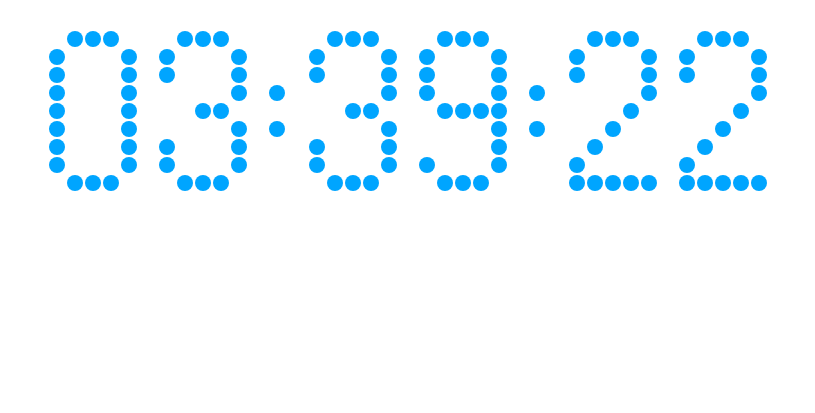
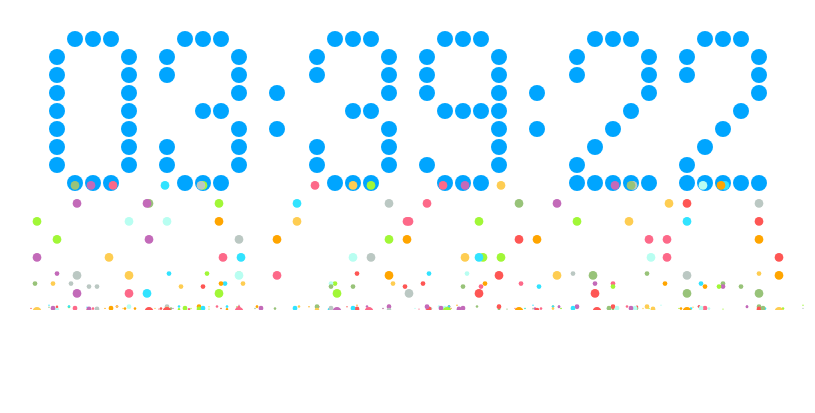
Before and after one commit to blovekite/canvas_clock, a plain HTML site: page index.html in a window 1280 px wide. Shown: the whole page, without its empty margins (212-1027 px from the left). Drawn offline with Linux system fonts and the light colour scheme.

Commit message:
添加彩色小球

```diff
--- a/index.html
+++ b/index.html
@@ -7,14 +7,14 @@
   <style media="screen">
     .canvas_box{
       width: 800px;
-      height: 400px;
+      height: 300px;
       /* border: 1px solid rgba(0, 0, 0, 1); */
       margin: 10px auto;
     }
   </style>
   <body>
     <div class="canvas_box">
-      <canvas id="canvas" width="800" height="400"></canvas>
+      <canvas id="canvas" width="800" height="300"></canvas>
     </div>
     <script type="text/javascript" src='./matrix.js'></script>
     <script type="text/javascript" src='./index.js'></script>
--- a/index.js
+++ b/index.js
@@ -4,9 +4,29 @@ var cols = 5;
 var rows = 9;
 var redius = 8;
 var offset = 20;
-var colon = [
-  [0],[0],[0],[1],[0],[1],[0],[0],[0]
-];
+var balls = [];
+var old_time = null;
+var now_time = null;
+var hour_x = 20;
+var minutes_x = 280;
+var seconds_x = 540;
+var position_y = 20;
+var colon_x1 = 240;
+var colon_x2 = 500;
+var colon = [[0],[0],[0],[1],[0],[1],[0],[0],[0]];
+var timer = 0;
+var color_chose = [
+  'rgba(195,106,185,1)',
+  'rgba(152,195,121,1)',
+  'rgba(254,205,82,1)',
+  'rgba(50,227,255,1)',
+  'rgba(184,254,241,1)',
+  'rgba(253,105,137,1)',
+  'rgba(254,86,84,1)',
+  'rgba(161,247,55,1)',
+  'rgba(187,200,195,1)',
+  "rgba(255,165,0,1)"
+]
 function drawImg(img_matrix,start_x,start_y,row_num,cols_num) {
   for (var i = 0; i < row_num; i++) {
     for (var j = 0; j < cols_num; j++) {
@@ -20,14 +40,12 @@ function drawImg(img_matrix,start_x,start_y,row_num,cols_num) {
   }
 }
 function drawClock() {
-  ctx.clearRect(0,0,canvas.width,canvas.height);
-  var now_time = new Date();
   var hour = now_time.getHours();
-  drowNumber(hour,20,20);
+  drowNumber(hour,hour_x,position_y);
   var minutes = now_time.getMinutes();
-  drowNumber(minutes,280,20);
+  drowNumber(minutes,minutes_x,position_y);
   var seconds = now_time.getSeconds();
-  drowNumber(seconds,540,20);
+  drowNumber(seconds,seconds_x,position_y);
   drowColon();
 }
 function drowNumber(number,start_x,start_y) {
@@ -37,7 +55,91 @@ function drowNumber(number,start_x,start_y) {
   drawImg(matrix[second_number],start_x+(redius+1)*2*cols+offset,start_y,rows,cols);
 }
 function drowColon() {
-  drawImg(colon,240,20,rows,cols);
-  drawImg(colon,500,20,rows,cols);
+  drawImg(colon,colon_x1,position_y,rows,cols);
+  drawImg(colon,colon_x2,position_y,rows,cols);
 }
-setInterval(drawClock,50);
+function start() {
+  old_time = now_time = new Date();
+  var timer = setInterval(function(){
+    render();
+    update();
+  },50);
+}
+function render() {
+  ctx.clearRect(0,0,canvas.width,canvas.height);
+  now_time = new Date();
+  drawClock();
+  for (var i = 0; i < balls.length; i++) {
+    drawColorBall(balls[i]);
+  }
+  if ( now_time.getSeconds() !== old_time.getSeconds() ) {
+    fillBallArray();
+    old_time = now_time;
+  }
+}
+function update() {
+  for (var i = balls.length - 1; i >= 0; i--) {
+    updateBalls(balls[i],i);
+  }
+}
+function fillBallArray() {
+  let old_hour = old_time.getHours();
+  let fo_hour = Math.floor(old_hour/10);
+  let so_hour = old_hour%10;
+  let old_minutes = old_time.getMinutes();
+  let fo_minutes = Math.floor(old_minutes/10);
+  let so_minutes = old_minutes%10;
+  let old_seconds = old_time.getSeconds();
+  let fo_seconds = Math.floor(old_seconds/10);
+  let so_seconds = old_seconds%10;
+  createBall(matrix[fo_hour],hour_x,position_y,rows,cols);
+  createBall(matrix[so_hour],hour_x+(redius+1)*2*cols+offset,position_y,rows,cols);
+  createBall(matrix[fo_minutes],minutes_x,position_y,rows,cols);
+  createBall(matrix[so_minutes],minutes_x+(redius+1)*2*cols+offset,position_y,rows,cols);
+  createBall(matrix[fo_seconds],seconds_x,position_y,rows,cols);
+  createBall(matrix[so_seconds],seconds_x+(redius+1)*2*cols+offset,position_y,rows,cols);
+  createBall(colon,colon_x1,position_y,rows,cols);
+  createBall(colon,colon_x2,position_y,rows,cols);
+}
+function createBall(img_matrix,start_x,start_y,row_num,cols_num) {
+  for (var i = 0; i < row_num; i++) {
+    for (var j = 0; j < cols_num; j++) {
+      if(img_matrix[i][j]){
+        var ball = {
+          x:(redius+1)*2*j+redius+1+start_x,
+          y:(redius+1)*2*i+redius+1+start_y,
+          r:redius,
+          vx:Math.round((Math.random() - 0.5)*3),
+          vy:1,
+          g:4,
+          times:0,
+          color:color_chose[Math.floor(Math.random()*color_chose.length)],
+          k:0.6,
+          vr:0.97
+        }
+        ball.oy = ball.y;
+        balls.push(ball);
+      }
+    }
+  }
+}
+function drawColorBall(ball){
+  ctx.beginPath();
+  ctx.fillStyle = ball.color;
+  ctx.arc(ball.x,ball.y,ball.r,0,Math.PI*2,true);
+  ctx.fill();
+}
+function updateBalls(ball,i) {
+  ball.x += ball.vx;
+  ball.y += ball.vy;
+  ball.vy += ball.g;
+  ball.r *= ball.vr;
+  if ( (ball.y-ball.oy>=100 && ball.times===0) || ball.y >= canvas.height) {
+    ball.vy = -(ball.vy*ball.k);
+    ball.times = 1;
+  }
+  if( ball.r < 0.5 ){
+    balls.splice(i,1);
+  }
+}
+start();
```
Also changed, not shown: 1 other file.
